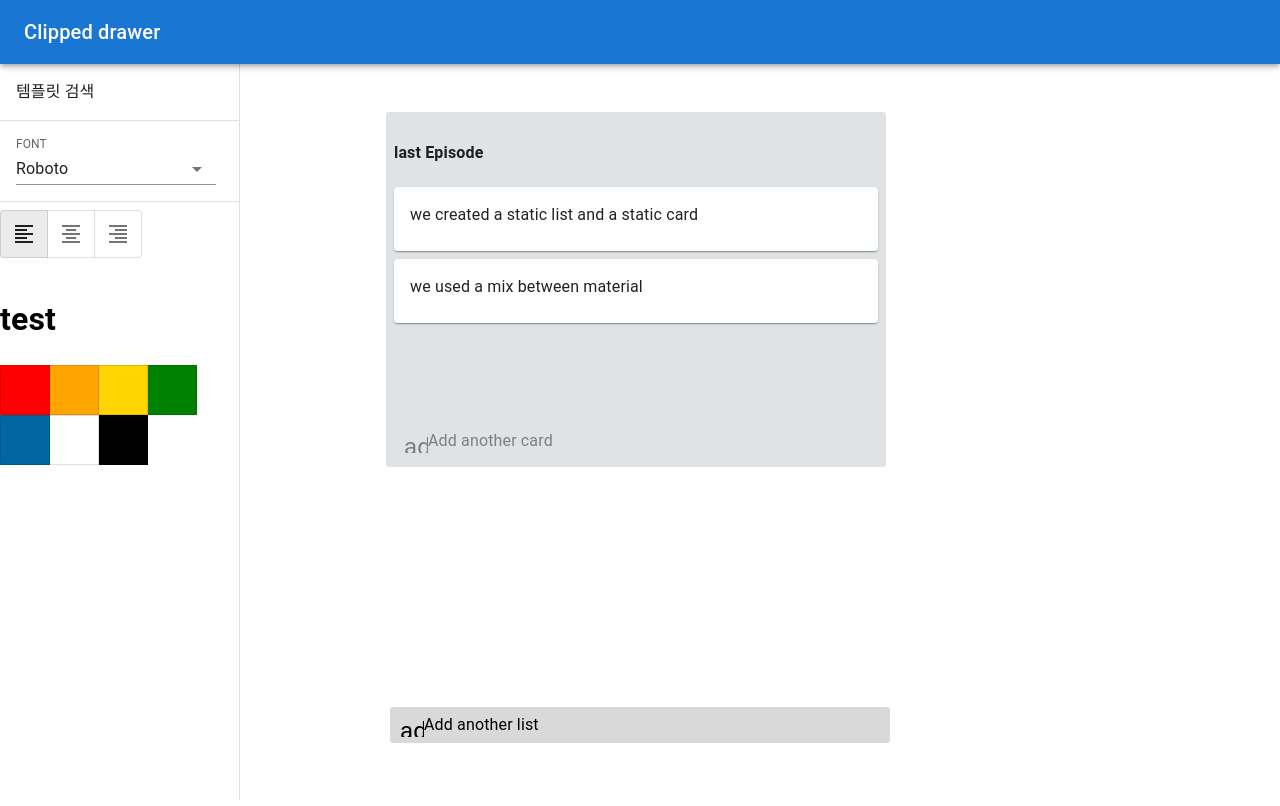
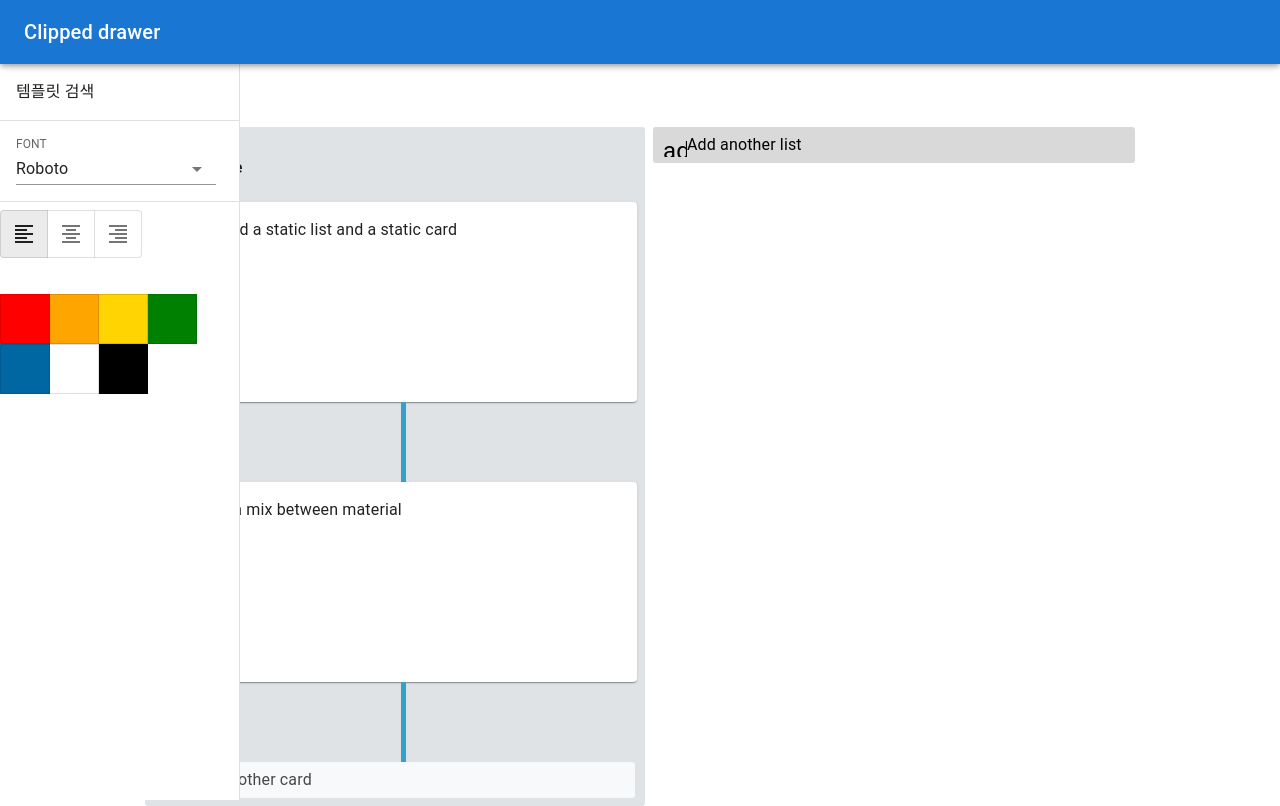
Before and after one commit to Milkey-way/cody_web, a React (Create React App) app in the folder cody_loadmap/: page / in a window 1280 px wide. Built offline with nearby package versions, Linux system fonts and the light colour scheme; the HTML template or start-up script is replaced by a standard one.

Commit message:
폰트 컬러 선택 기능 제작 - 수정오류 해결

```diff
--- a/cody_loadmap/src/components/App.js
+++ b/cody_loadmap/src/components/App.js
@@ -11,11 +11,8 @@ import { GetIsEditing } from './TrelloCard';
 const ListContainer = styled.div`
   display: flex;
   flex-direction: row;
-  flex-direction: column;
-  -webkit-box-pack: center;
   justify-content: center;
-    align-items: center;
-    flex-wrap: nowrap;
+  flex-wrap: nowrap;
 `;
 
 class App extends Component {
--- a/cody_loadmap/src/components/ColorButton.js
+++ b/cody_loadmap/src/components/ColorButton.js
@@ -67,7 +67,7 @@ export default function ColorButton(props) {
 
   return (
       <div>
-        <h1 style={color}>test</h1>
+        {/* <h1 style={color}>test</h1> */}
         <h2 id="message" style={color}>
         {message}
       </h2>
@@ -85,11 +85,11 @@ export default function ColorButton(props) {
           </ToggleButton>
       </div>
       <div id="yellow" onClick={()=> handleClick (setId("yellow")) } className='yellow' style={{ color: "yellow" }}>
-      <ToggleButton style={ColorContainer.root}  onClick={()=>addColor("yellow")} >
+      <ToggleButton style={ColorContainer.root}  onClick={()=>addColor("#ffd400")} >
       </ToggleButton>
       </div>
       <div style={{backgroundColor: '#008000', color: "green"}}>
-      <ToggleButton style={ColorContainer.root}>
+      <ToggleButton style={ColorContainer.root} onClick={()=>addColor("green")} >
       </ToggleButton>
       </div>
     </ToggleButtonGroup>
@@ -99,7 +99,7 @@ export default function ColorButton(props) {
       onChange={handleChange}
     >
       <div style={{backgroundColor: '#0067a3'}}>
-      <ToggleButton style={ColorContainer.root}>
+      <ToggleButton style={ColorContainer.root} onClick={()=>addColor("#0067a3")} >
       </ToggleButton>
       </div>
       <div style={{backgroundColor: '#ffffff'}}>
--- a/cody_loadmap/src/components/Selectbar.js
+++ b/cody_loadmap/src/components/Selectbar.js
@@ -4,7 +4,7 @@ import InputLabel from '@mui/material/InputLabel';
 import FormControl from '@mui/material/FormControl';
 import NativeSelect from '@mui/material/NativeSelect';
 
-export default function NativeSelectDemo() {
+export default function NativeSelectDemo(props) {
   return (
     <Box sx={{ minWidth: 200 }}>
       <FormControl fullWidth>
--- a/cody_loadmap/src/components/Sidebar.js
+++ b/cody_loadmap/src/components/Sidebar.js
@@ -14,7 +14,7 @@ import Selectbar from './Selectbar';
 
 const drawerWidth = 240;
 
-export default function ClippedDrawer() {
+export default function ClippedDrawer({cardText, addColor}) {
   return (
     <Box sx={{ display: 'flex' }}>
       <CssBaseline />
--- a/cody_loadmap/src/components/TrelloCard.js
+++ b/cody_loadmap/src/components/TrelloCard.js
@@ -10,10 +10,11 @@ import { connect } from "react-redux";
 import TrelloButton from './TrelloButton';
 import TrelloForm from "./TrelloForm";
 import ColorButton from "./ColorButton";
+import '../css/CardStyle.css';
 
 
 const CardContainer = styled.div`
-margin: 0 0 8px 0;
+margin: 0 0 80px 0;
 position: relative;
 `;
 const EditButton = styled(Icon)`
@@ -84,7 +85,7 @@ const TrelloCard = React.memo(({ text, id, listID, index, dispatch }) => {
     console.log("renderEditForm 호출");
     return (
       <>
-      <ColorButton text={cardText} addColor={addColor} />
+      <ColorButton text={cardText} addColor={addColor}/>
       <TrelloForm text={cardText} setText={setText} onChange={handleChange} closeForm={closeForm} actionButtonClicked={saveCard} color={color}>
         <TrelloButton onClick={saveCard}>Save</TrelloButton>
       </TrelloForm>
@@ -101,6 +102,7 @@ const TrelloCard = React.memo(({ text, id, listID, index, dispatch }) => {
             {...provided.dragHandleProps}
             ref={provided.innerRef}
             onDoubleClick={() => setIsEditing(true)}
+            style={{height: 200}}
           >
             <Card>
 
@@ -115,10 +117,13 @@ const TrelloCard = React.memo(({ text, id, listID, index, dispatch }) => {
                 delete
               </DeleteButton>
 
-              <CardContent>
-                <Typography>{text}</Typography>
+              <CardContent className='cardContent'>
+                <Typography style={{color: color}}>{text}</Typography>
               </CardContent>
             </Card>
+            <div className='alignC'>
+            <div className='v-line' ></div>
+            </div>
           </CardContainer>
         )}
       </Draggable>
@@ -135,3 +140,7 @@ export function GetIsEditing(isEditing){
   console.log("isEditing"+isEditing);
  return test
 }
+
+export function RenderFontButton (){
+  console.log("renderFontButton 호출");
+  }
--- a/cody_loadmap/src/components/TrelloForm.js
+++ b/cody_loadmap/src/components/TrelloForm.js
@@ -59,17 +59,19 @@ const TrelloForm = React.memo(
     console.log("!!!"+text);
     console.log("!!!"+color);
 
-    // const handleColor = (props) => {
-    //   const {color}= props;
-    //   console.log("!!!color값: "+color);
-    // }
-
     return (
       <Container>
         <StyledCard>
-          <div style={{ color: color }}>
-          <p style={{ color: color }}> {text}</p>
-          </div>
+          <StyledTextArea
+            placeholder={placeholder}
+            autoFocus
+            onFocus={handleFocus}
+            style={{ color: color }}
+            value={text}
+            onChange={e => onChange(e)}
+          >
+          <p> {text}</p>
+          </StyledTextArea>
         </StyledCard>
         <ButtonContainer>
           {children}
--- a/cody_loadmap/src/components/trelloActionButton.js
+++ b/cody_loadmap/src/components/trelloActionButton.js
@@ -60,10 +60,10 @@ class TrelloActionButton extends React.Component {
     const { list } = this.props;
 
     const buttonText = list ? "Add another list" : "Add another card";
-    const buttonTextOpacity = list ? 1 : 0.5;
+    const buttonTextOpacity = list ? 1 : 0.8;
     const buttonTextColor = list ? "black" : "inherit";
-    const buttonTextBackground = list ? "rgba(0,0,0,.15)" : "inherit";
-    const tempstyle = list ? 240 : 100;
+    const buttonTextBackground = list ? "rgba(0,0,0,.15)" : "white";
+    const tempstyle = list ? 15 : 80;
 
     return (
       <div
@@ -73,7 +73,9 @@ class TrelloActionButton extends React.Component {
           opacity: buttonTextOpacity,
           color: buttonTextColor,
           backgroundColor: buttonTextBackground,
-          marginTop: tempstyle
+          marginTop: tempstyle,
+          width: 482
+
         }}
       >
         <Icon>add</Icon>
@@ -92,12 +94,13 @@ class TrelloActionButton extends React.Component {
     const buttonTitle = list ? "Add List" : "Add Card";
 
     return (
-      <div style={{background:"#dfe3e6",padding:"16px",margin:"100px 0 0 0"}}>
+      <div >
         <Card
           style={{
             minHeight: 85,
-            minWidth: 480,
+            minWidth: 272,
             padding: "6px 8px 2px",
+            marginTop: "15px"
           }}
         >
           <Textarea
@@ -111,7 +114,7 @@ class TrelloActionButton extends React.Component {
               width: "100%",
               overflow: "hidden",
               outline: "none",
-              border: "none"
+              border: "none",
             }}
           />
         </Card>
@@ -141,7 +144,7 @@ const styles = {
     cursor: "pointer",
     borderRadius: 3,
     height: 36,
-    width: 500,
+    width:272,
     paddingLeft: 10
   },
   formButtonGroup: {
--- a/cody_loadmap/src/components/trelloList.js
+++ b/cody_loadmap/src/components/trelloList.js
@@ -10,7 +10,7 @@ border-radius: 3px;
 width: 500px;;
 padding: 8px;
 height: 100%;
-margin: 0px 8px 0 0;
+margin: 15px 8px 0 0;
 `
 
 const TrelloList = ({title, cards, listID, index}) => {
--- /dev/null
+++ b/cody_loadmap/src/css/CardStyle.css
@@ -0,0 +1,15 @@
+.v-line {
+    border-left : thick solid #32a1ce;
+    height : 80px;
+  }
+
+ .alignC {
+    text-align: center;
+    width: 500px;
+    display: flex;
+    justify-content: center;
+ }
+
+ .cardContent {
+   height: 200px;
+ }
```
